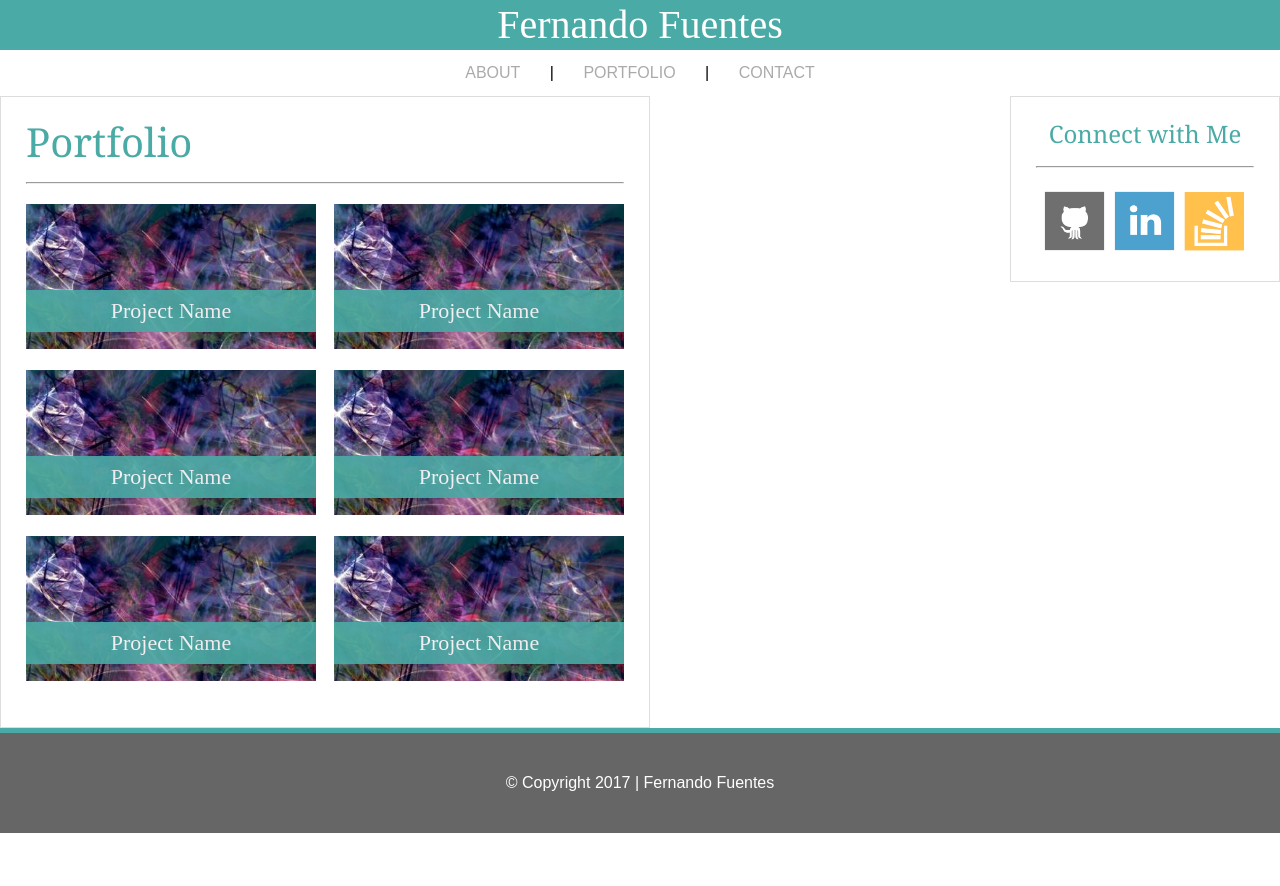
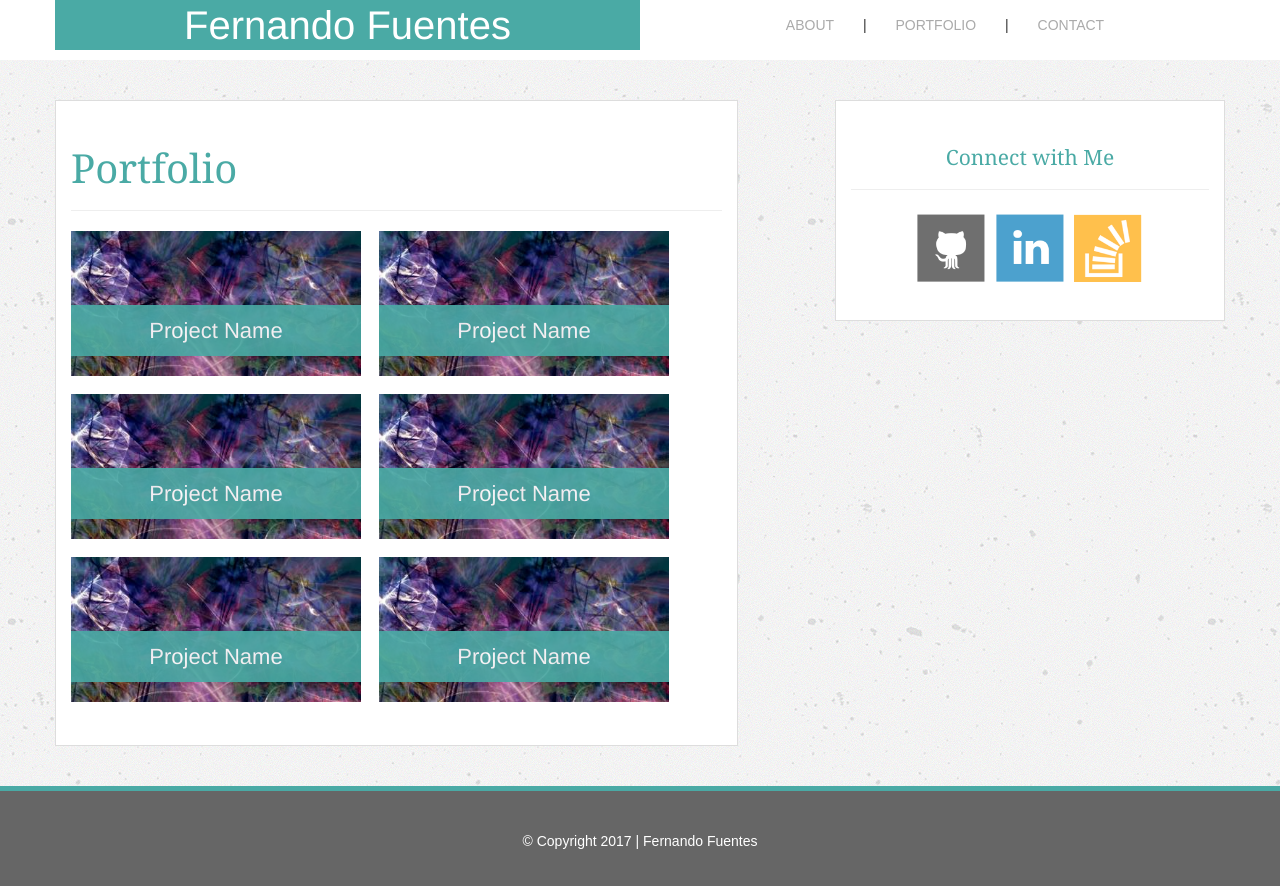
Before and after one commit to fernandofuentes/Bootstrap-Portfolio, a plain HTML site: page portfolio.html in a window 1280 px wide. Before the commit the page ends 833 px from the top, so only its background shows below. Drawn offline with nearby package versions, Linux system fonts and the light colour scheme.

Commit message:
added bootstrap to all my pages and everything looks great

```diff
--- a/assets/css/style.css
+++ b/assets/css/style.css
@@ -42,7 +42,6 @@ height: 50px;
 
 .name {
   display: block;
-  height: 50px;
   background-color: #4aaaa5;
   font-size: 40px;
   color: #ffffff;
@@ -148,7 +147,7 @@ aside p {
 }
 
 aside img {
-  width: 30%;
+  width: 75px;
 }
 
 aside a img {
@@ -205,28 +204,27 @@ footer p {
   text-align: center;
 }
 
-@media(max-width:767px){
-  .name {
-    margin: 0 auto;
-  }
+
+/* Custom, iPhone Retina */
+   @media only screen and (max-width : 479px) {
+
 
      nav ul {
        text-align: center;
      }
 
      nav ul li a {
-    font-size: 90%;
+       font-size: 95%;
        padding: 15px 5px 15px 5px;
+       margin: 0;
      }
+
 
    }
 
 
-
-@media(min-width:768px){
-  .name {
-    margin: 0 auto;
-  }
+    /* Extra Small Devices, Phones */
+    @media only screen and (min-width : 480px) {
 
       nav ul {
         text-align: center;
@@ -234,26 +232,21 @@ footer p {
 
     }
 
+    /* Small Devices, Tablets */
+    @media only screen and (min-width : 768px) {
 
 
-
-@media(min-width:992px){
-  .name {
-    margin: 0 auto;
     }
 
-  nav ul {
-    text-align: center;
-  }
+    /* Small Devices, Tablets */
+    @media only screen and (max-width : 991px) {
+      aside {
+        margin: 40px 0 0 0;
       }
 
-
-@media(min-width:1200px){
-  .name {
-    margin: 0 auto;
     }
 
-  nav ul {
-    text-align: center;
+    /* Medium Devices, Desktops */
+    @media only screen and (min-width : 992px) {
+
     }
-}
--- a/portfolio.html
+++ b/portfolio.html
@@ -4,16 +4,23 @@
 <head>
     <meta charset="UTF-8">
     <title>Portfolio | Fernando Fuentes</title>
-    <link rel="stylesheet" href="assets/css/reset.css">
+    <!-- Latest compiled and minified CSS -->
+    <link rel="stylesheet" href="https://maxcdn.bootstrapcdn.com/bootstrap/3.3.7/css/bootstrap.min.css" integrity="sha384-BVYiiSIFeK1dGmJRAkycuHAHRg32OmUcww7on3RYdg4Va+PmSTsz/K68vbdEjh4u" crossorigin="anonymous">
+    <!-- Latest compiled and minified JavaScript -->
+    <script src="https://maxcdn.bootstrapcdn.com/bootstrap/3.3.7/js/bootstrap.min.js" integrity="sha384-Tc5IQib027qvyjSMfHjOMaLkfuWVxZxUPnCJA7l2mCWNIpG9mGCD8wGNIcPD7Txa" crossorigin="anonymous"></script>
     <link rel="stylesheet" href="assets/css/style.css">
 </head>
 
 <body>
   <!-- HEADER -->
-    <div id="header-wrapper">
-        <header>
-            <div class="name">Fernando Fuentes</div>
-            <nav class="stroke">
+  <header class="container-fluid">
+    <div class="header-container container">
+      <div class="header-row row">
+
+        <!-- NAME / LOGO -->
+        <div class="name col-xs-12 col-sm-12 col-md-6 ">Fernando Fuentes</div>
+        <!-- NAV -->
+        <nav class="nav stroke col-xs-12 col-sm-12 col-md-6 ">
           <ul>
             <li><a href="index.html">About</a></li>
             <li>|</li>
@@ -22,14 +29,22 @@
             <li><a class="last" href="contact.html">Contact</a></li>
           </ul>
         </nav>
+
+
+      </div>
+    </div>
   </header>
-    </div>
+
+
+
+
     <!-- MAIN CONTENT -->
-    <div id="container-wrapper">
+    <div class="main-container-fluid container-fluid">
       <!-- CONTAINER -->
-        <div id="container">
+      <div class="main-container container">
         <!-- MAIN CONTENT -->
-            <section>
+        <div class="main-row row">
+            <section class="col-xs-12 col-sm-12 col-md-7">
                 <h1>Portfolio</h1>
                 <hr>
                 <div class="project-wrapper float-left">
@@ -57,8 +72,10 @@
                     <div class="project-name">Project Name</div>
                 </div>
             </section>
+
+
             <!-- SIDEBAR -->
-            <aside class="connect">
+            <aside class="connect col-xs-12 col-sm-12 col-md-4 col-md-offset-1">
               <h3>Connect with Me</h3>
               <hr>
               <p>
@@ -70,9 +87,16 @@
             </aside>
           </div>
         </div>
+      </div>
       <!-- FOOTER -->
-    <footer>
+      <footer class="container-fluid">
+        <div class="container">
+          <div class="row">
+            <div class="col-md-12">
               <p>© Copyright 2017 | Fernando Fuentes</p>
+            </div>
+          </div>
+        </div>
       </footer>
 </body>
 
```
Also changed, not shown: contact.html (+32 -11 lines), index.html (+13 -7 lines). Lines whose indentation alone changed are shown as unchanged.
